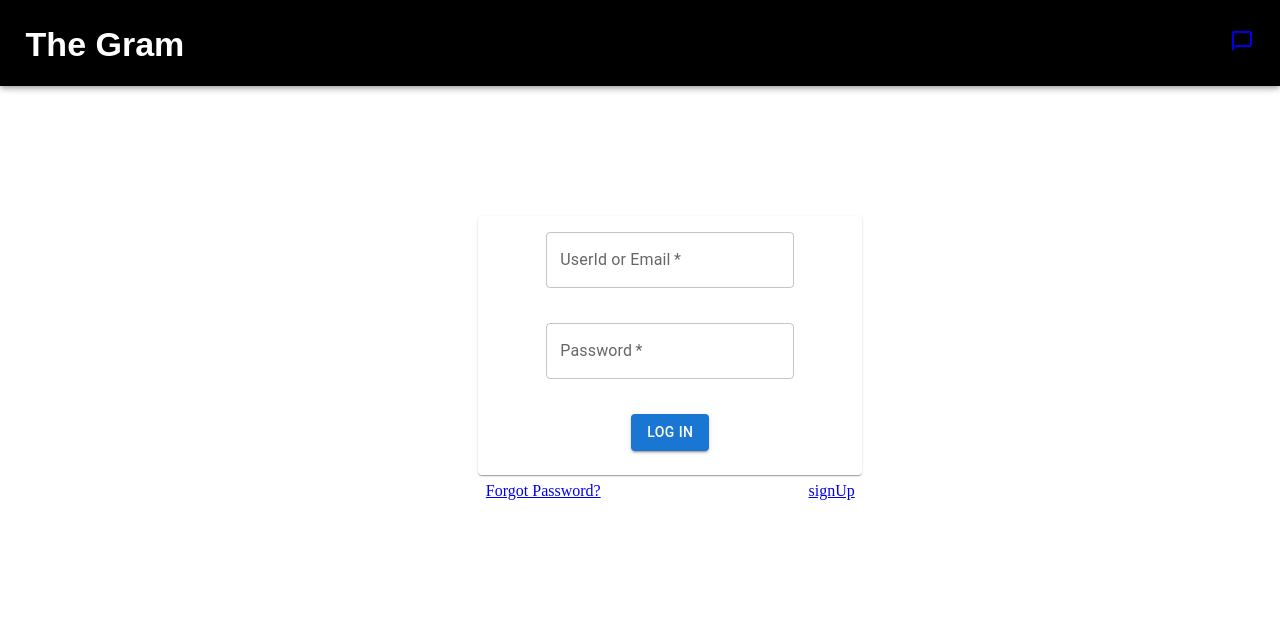
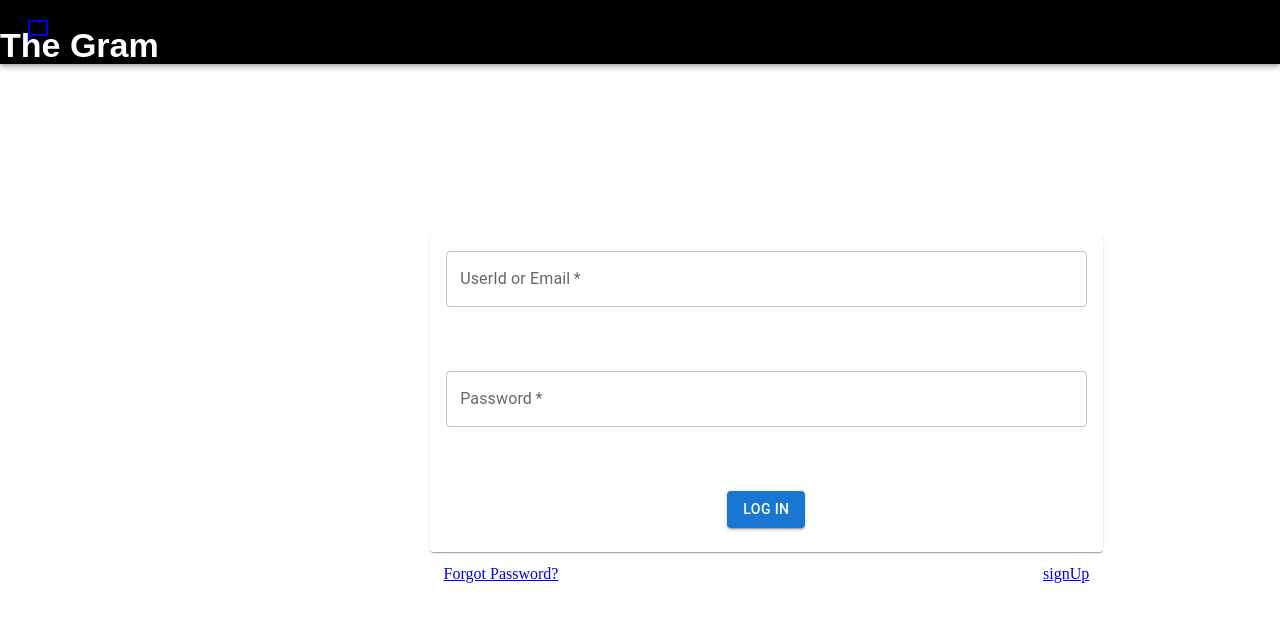
Before and after one commit to maahi-jain/The-Gram, a React (Create React App) app in the folder frontend/: page / in a window 1280 px wide. Shown: the top 622 px of the page. Built offline with nearby package versions, Linux system fonts and the light colour scheme.

Commit message:
Ui enhancement

```diff
--- a/frontend/public/index.html
+++ b/frontend/public/index.html
@@ -1,10 +1,10 @@
 <!DOCTYPE html>
 <html lang="en">
   <head>
-    <link rel="icon" href="./favicon.ico" />
+    <link rel="icon" href="./favicon.png" />
     <meta charset="utf-8" />
     <meta name="viewport" content="width=device-width, initial-scale=1" />
-    <title>My React App</title>
+    <title>The Gram</title>
   </head>
   <body>
     <noscript>You need to enable JavaScript to run this app.</noscript>
--- a/frontend/src/components/Header/index.js
+++ b/frontend/src/components/Header/index.js
@@ -7,7 +7,7 @@ import { Link } from "react-router-dom";
 const Header = () => {
     return <AppBar id="header">
         <Toolbar className="headerToolBar">
-            <h1>The Gram</h1>
+            <h1 className="header">The Gram</h1>
             <Link to="/chat">
                 <ChatBubbleOutlineIcon />
             </Link>
--- a/frontend/src/components/Header/style.css
+++ b/frontend/src/components/Header/style.css
@@ -1,4 +1,4 @@
-h1 {
+h1.header {
   font-family: sans-serif;
   font-size: 34px;
   color: white;
--- a/frontend/src/components/Login/style.css
+++ b/frontend/src/components/Login/style.css
@@ -1,11 +1,20 @@
 .container {
-  margin: 8% 20%;
-  text-align: center;
-  width: 40%;
+  margin: auto;
+  padding-top: 10%;
+  width: 70%;
+}
+
+.container .MuiButton-root {
+  display: flex;
+  margin: auto;
 }
 
 .input {
   margin-block-end: 10%;
+}
+
+.input div {
+  width: 100%;
 }
 
 .loginButton {
--- a/frontend/src/components/Signup/index.js
+++ b/frontend/src/components/Signup/index.js
@@ -53,7 +53,7 @@ const Signup = () => {
             </h2>
             <Card>
                 <CardContent>
-                    <form onSubmit={handleSubmit} encType="multipart/form-data">
+                    <form onSubmit={handleSubmit} className="signUpForm" encType="multipart/form-data">
                         <div className="input">
                             <TextField type="file" name="profilePic" onChange={handleInputChange} label="Profile picture" variant="outlined" focused />
                         </div>
```
Also changed, not shown: frontend/public/favicon.png (added).
